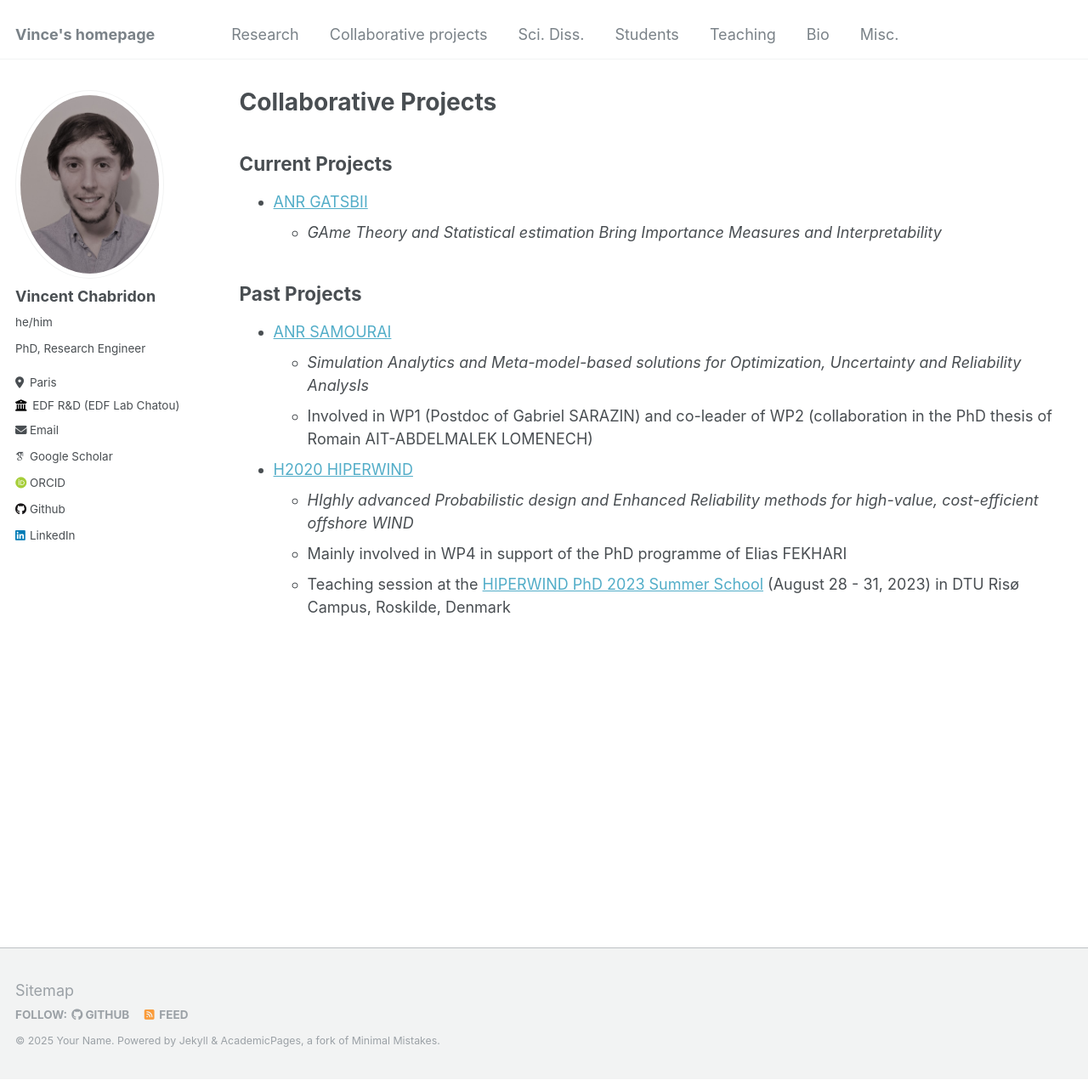
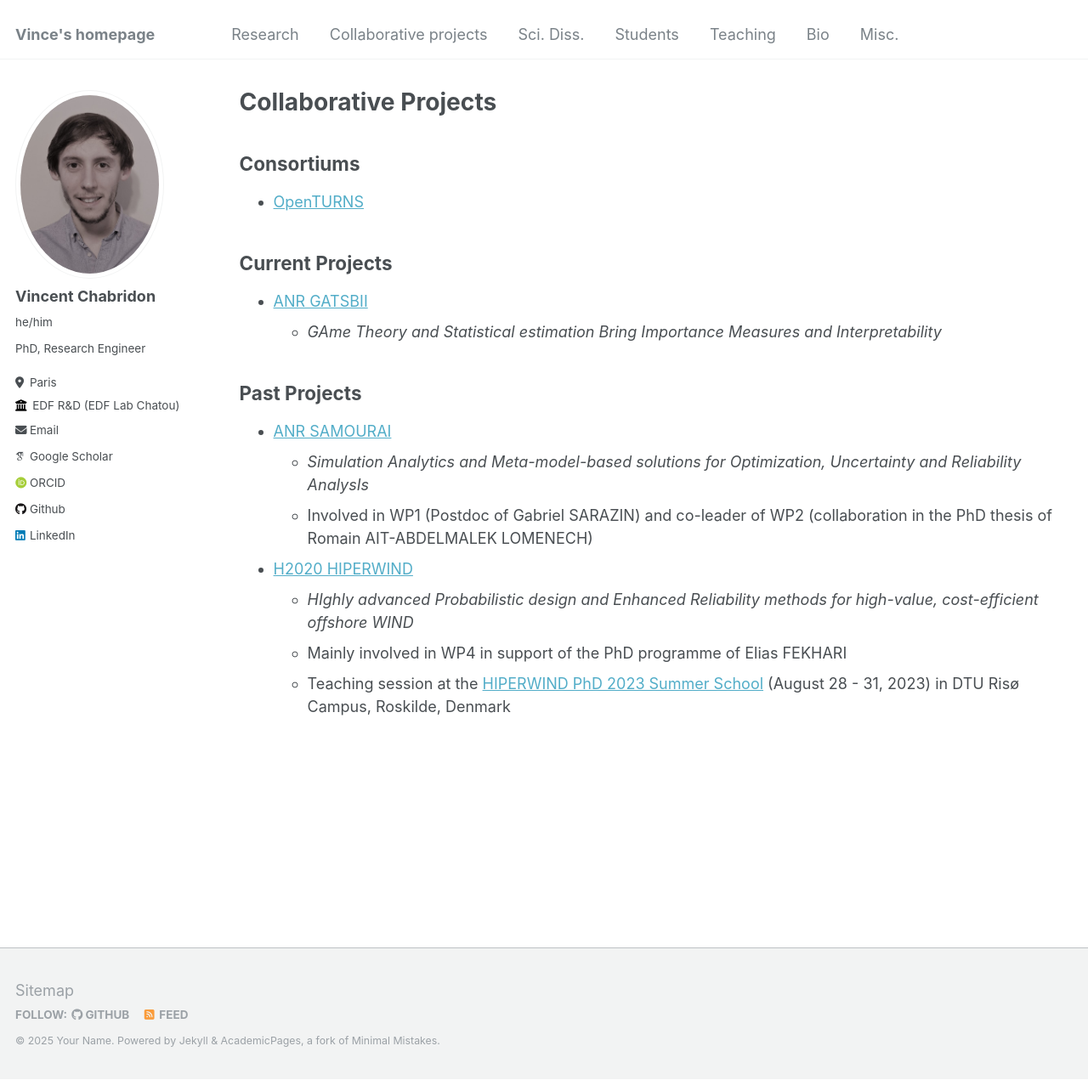
Before and after one commit to vchabri/vchabri.github.io, a Jekyll site: the page built from _pages/collaborative_projects.md, in a window 1280 px wide and 1271 px high. Shown: the whole window at 85% size. Built offline with Jekyll 4.4.1, drawn with Linux system fonts in a browser that asks for light colours; some web fonts are replaced.

Commit message:
Update collaborative_projects.md

```diff
--- a/_pages/collaborative_projects.md
+++ b/_pages/collaborative_projects.md
@@ -4,6 +4,10 @@ title: "Collaborative Projects"
 permalink: /collaborative_projects/
 author_profile: true
 ---
+
+## Consortiums
+
+* [OpenTURNS](https://openturns.github.io/www/index.html#)
 
 ## Current Projects
 
```
